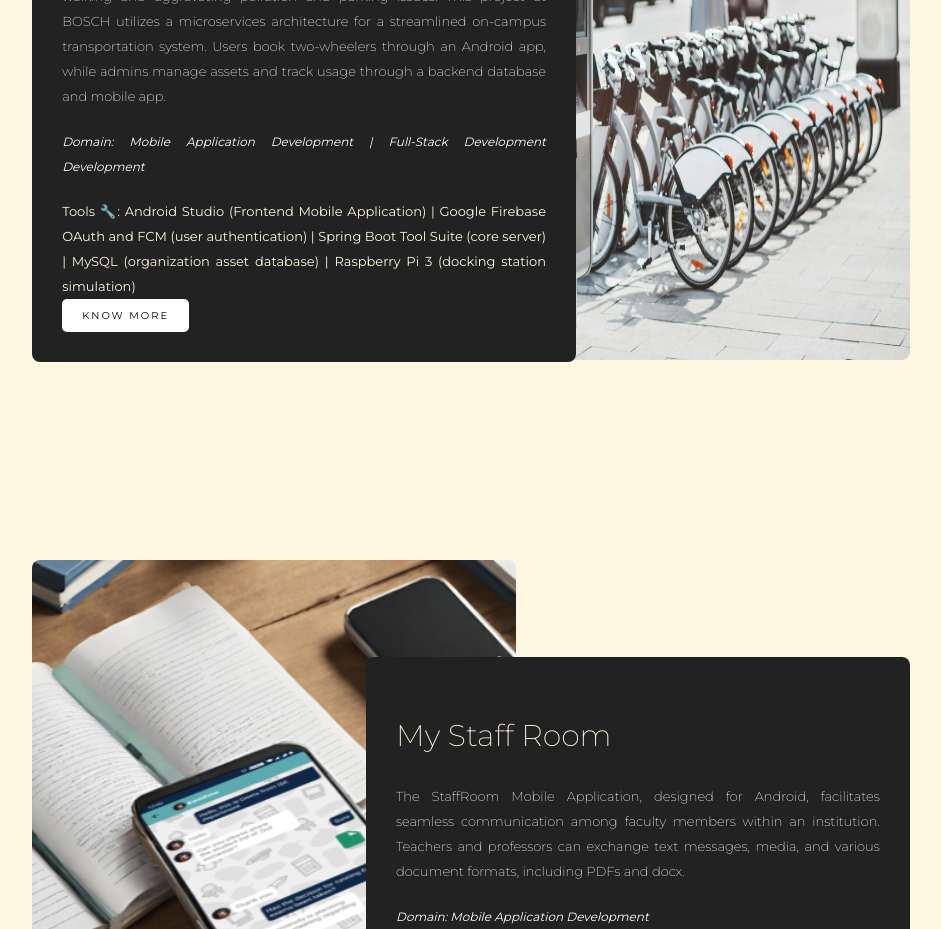
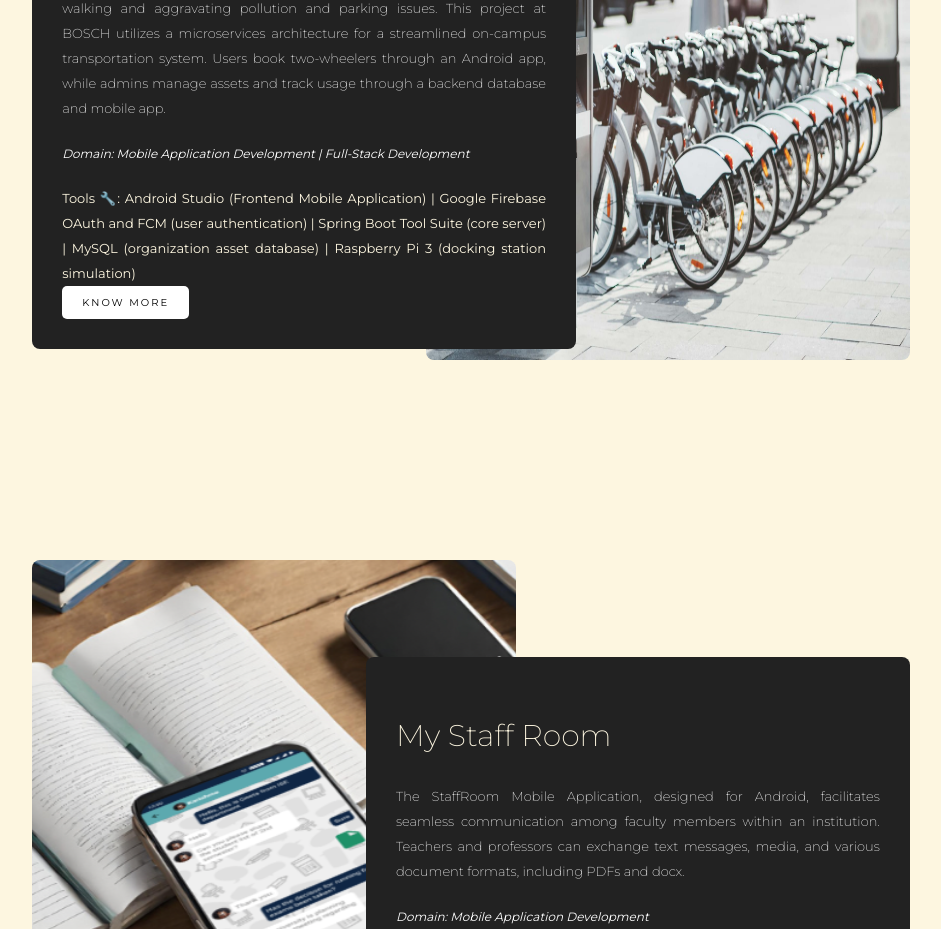
Before and after one commit to karishmahegde/portfolio, a React (Create React App) app: page / in a window 1280 px wide. Shown: the part 3040-3969 px from the top of the page, without its empty margins (169-1110 px from the left). Built offline with nearby package versions, Linux system fonts and the light colour scheme.

Commit message:
Projects.js domain text correction

```diff
--- a/src/components/Projects.js
+++ b/src/components/Projects.js
@@ -72,7 +72,7 @@ export default function Experience(props) {
                 </p>
                 <p className="projectDomain">
                   Domain: Mobile Application Development | Full-Stack
-                  Development Development
+                  Development
                 </p>
                 <p className="projectTools">
                   Tools 🔧: Android Studio (Frontend Mobile Application) |
```
